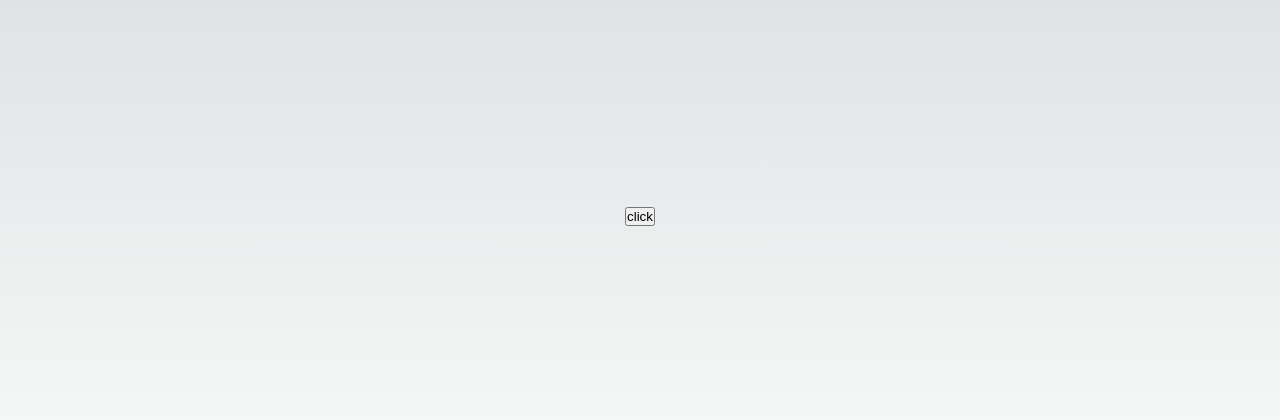
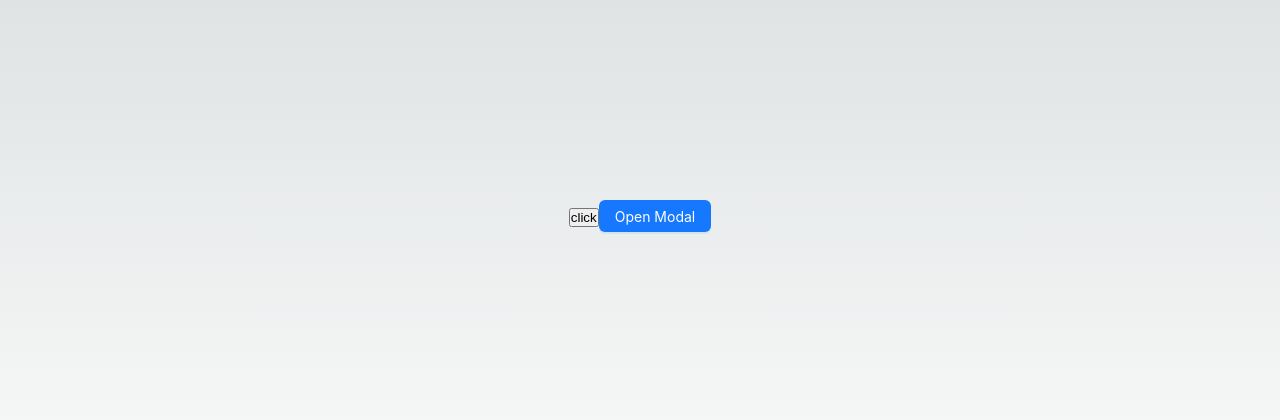
Before and after one commit to Aluonam/pt_051223, a Next.js app: page / in a window 1280 px wide. Shown: the part 184-604 px from the top of the page. Built offline with nearby package versions, Linux system fonts and the light colour scheme.

Commit message:
feat: modal ANT created, installed and link

```diff
--- a/components/ApiCall.jsx
+++ b/components/ApiCall.jsx
@@ -1,4 +1,5 @@
 import React, { useState } from 'react'
+import ModalANT from './ModalANT';
 
 const ApiCall = () => {
 
@@ -25,6 +26,7 @@ const ApiCall = () => {
     <>
     <button onClick={()=>{apiConsume()}}>click</button>
     {dataForModal}
+    <ModalANT></ModalANT>
     </>
   )
 }
--- /dev/null
+++ b/components/ModalANT.jsx
@@ -0,0 +1,27 @@
+import React, { useState } from 'react';
+import { Button, Modal } from 'antd';
+const ModalANT = () => {
+  const [isModalOpen, setIsModalOpen] = useState(false);
+  const showModal = () => {
+    setIsModalOpen(true);
+  };
+  const handleOk = () => {
+    setIsModalOpen(false);
+  };
+  const handleCancel = () => {
+    setIsModalOpen(false);
+  };
+  return (
+    <>
+      <Button type="primary" onClick={showModal}>
+        Open Modal
+      </Button>
+      <Modal title="Basic Modal" open={isModalOpen} onOk={handleOk} onCancel={handleCancel}>
+        <p>Some contents...</p>
+        <p>Some contents...</p>
+        <p>Some contents...</p>
+      </Modal>
+    </>
+  );
+};
+export default ModalANT;
--- a/package.json
+++ b/package.json
@@ -9,8 +9,9 @@
     "lint": "next lint"
   },
   "dependencies": {
+    "antd": "^5.12.1",
+    "next": "13.5.6",
     "react": "^18",
-    "react-dom": "^18",
-    "next": "13.5.6"
+    "react-dom": "^18"
   }
 }
```
Also changed, not shown: 1 other file (tests, documents, lock files or other folders).
